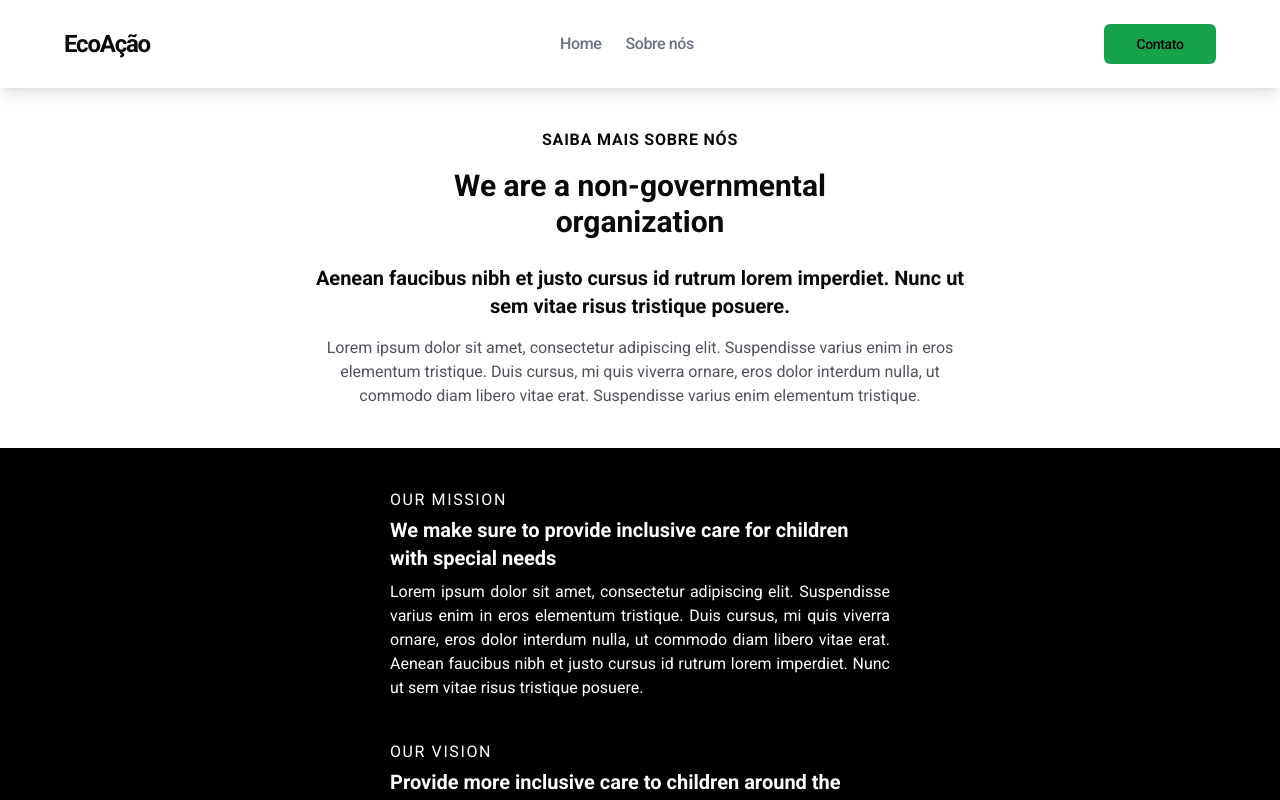
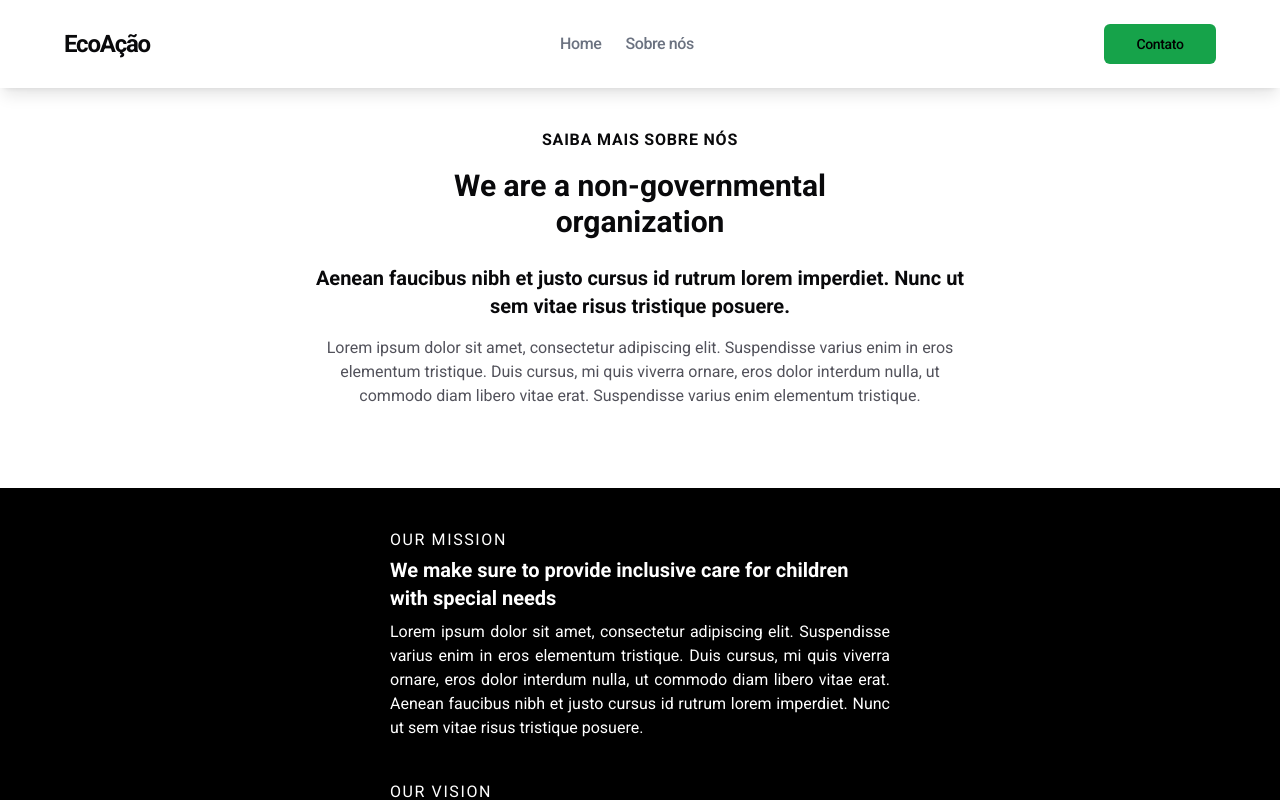
Before and after one commit to reggidev/ecoacao, a React (Vite) app: page /sobre-nos in a window 1280 px wide. Shown: the top 800 px of the page. Built offline with nearby package versions, Linux system fonts and the light colour scheme.

Commit message:
feat: updated sections

```diff
--- a/package.json
+++ b/package.json
@@ -20,7 +20,7 @@
     "react": "^18.3.1",
     "react-dom": "^18.3.1",
     "react-router-dom": "^6.27.0",
-    "sort-by": "^1.2.0",
+    "sort-by": "^0.0.2",
     "tailwind-merge": "^2.5.4",
     "tailwindcss-animate": "^1.0.7"
   },
--- a/src/sections/about-us.tsx
+++ b/src/sections/about-us.tsx
@@ -1,6 +1,6 @@
 export function AboutUs() {
   return (
-    <section className="p-10 lg:px-32">
+    <section className="relative p-10 pb-20 lg:px-32">
       <div className="mx-auto flex max-w-2xl flex-col items-center justify-center text-center">
         <span className="font-semibold uppercase tracking-wider">
           Saiba mais sobre nós
--- a/src/sections/our-mission.tsx
+++ b/src/sections/our-mission.tsx
@@ -1,7 +1,7 @@
 export function OurMission() {
   return (
     <section className="bg-black p-10 text-white lg:px-32">
-      <div className="out-mission:grid-cols-2 mx-auto grid max-w-7xl grid-cols-1">
+      <div className="mx-auto grid max-w-7xl grid-cols-1 out-mission:grid-cols-2">
         <div className="mx-auto max-w-[500px]">
           <span className="font-normal uppercase tracking-widest">
             our mission
@@ -21,7 +21,7 @@ export function OurMission() {
           </p>
         </div>
 
-        <div className="out-mission:mt-0 mx-auto mt-10 max-w-[500px]">
+        <div className="mx-auto mt-10 max-w-[500px] out-mission:mt-0">
           <span className="font-normal uppercase tracking-widest">
             our Vision
           </span>
```
Also changed, not shown: 1 other file (tests, documents, lock files or other folders).
